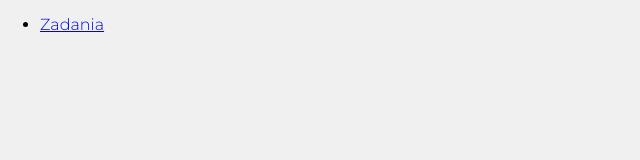
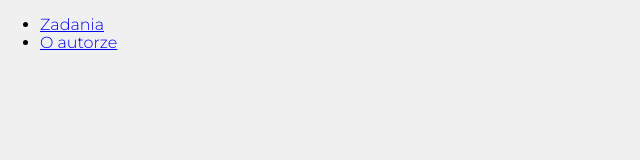
Before and after one commit to kepkaklaudia/task-list-redux, a React (Create React App) app: page / in a window 1280 px wide. Shown: the top 160 px of the page, without its empty margins (0-640 px from the left). Built offline with nearby package versions, Linux system fonts and the light colour scheme.

Commit message:
Author subpage added

```diff
--- a/src/App.js
+++ b/src/App.js
@@ -1,6 +1,7 @@
 import React from "react";
+import { BrowserRouter, Link, Switch, Route } from "react-router-dom";
 import Tasks from "./features/tasks/Tasks";
-import { BrowserRouter, Link, Switch, Route } from "react-router-dom";
+import Author from "./features/tasks/author/Author";
 
 const App = () => (
   <>
@@ -10,10 +11,16 @@ const App = () => (
           <li>
             <Link to="/zadania">Zadania</Link>
           </li>
+          <li>
+            <Link to="/autor">O autorze</Link>
+          </li>
         </ul>
         <Switch>
           <Route path="/zadania">
             <Tasks />
+          </Route>
+          <Route path="/autor">
+            <Author />
           </Route>
         </Switch>
       </nav>
```
